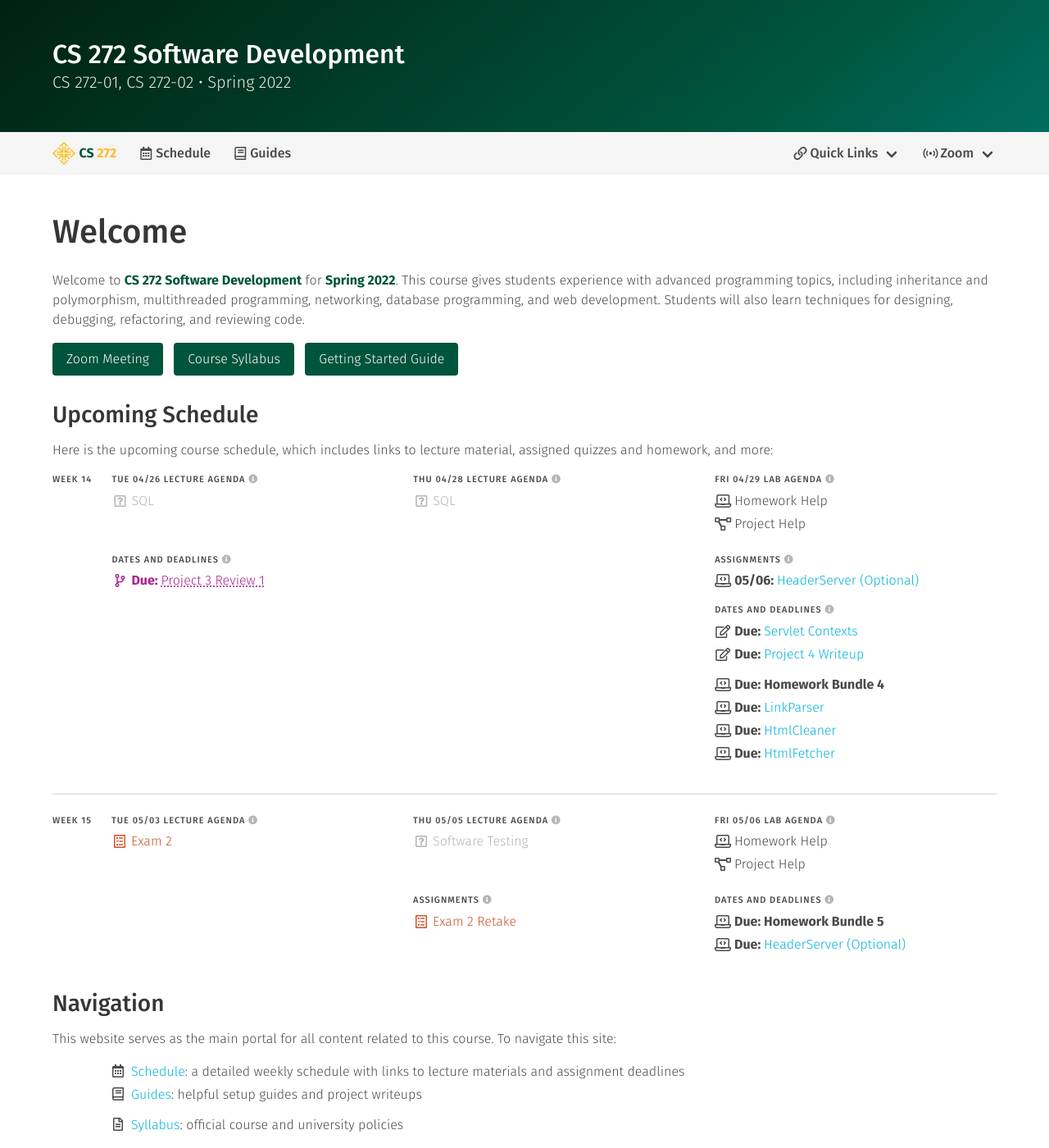
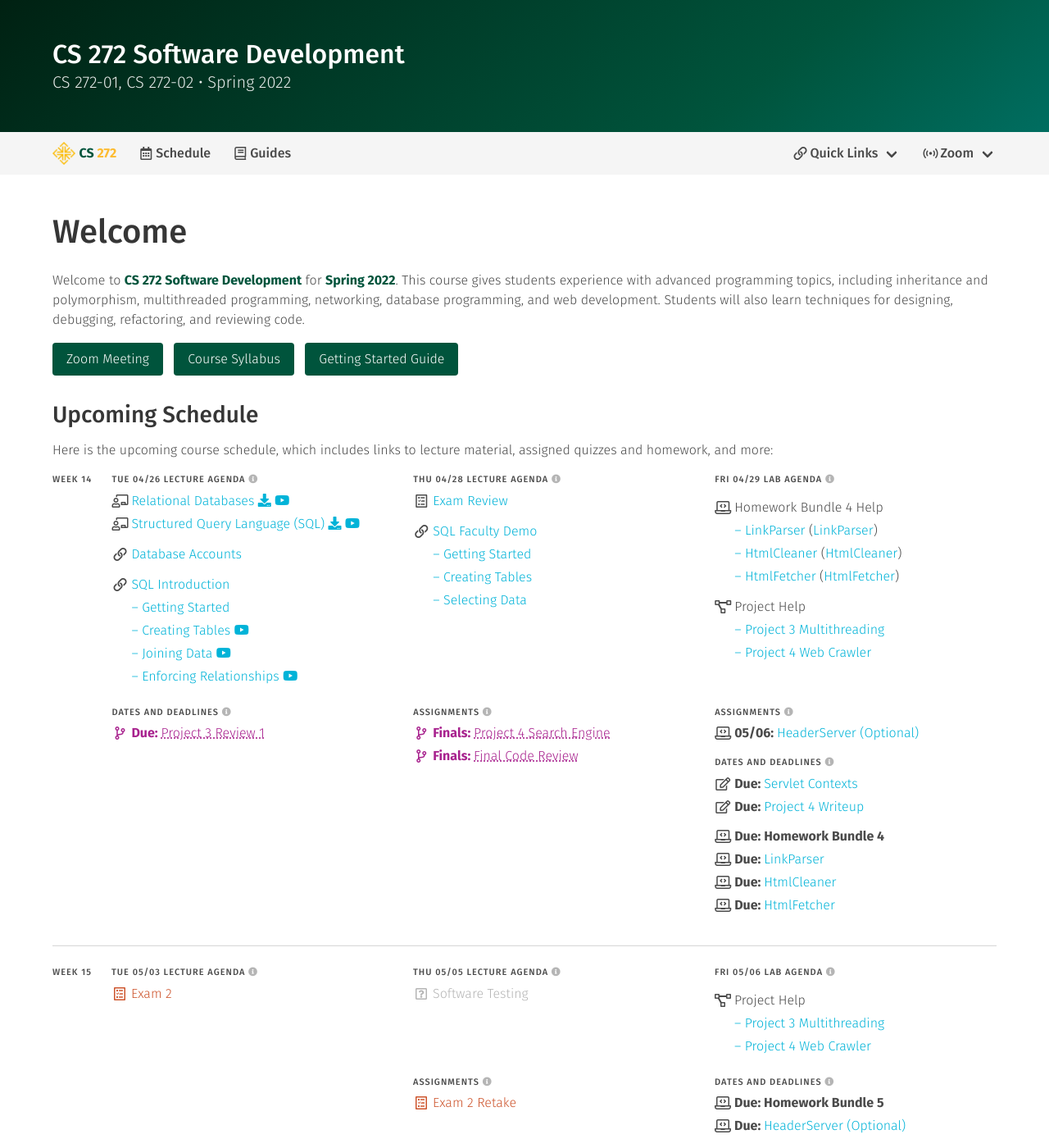
Before and after one commit to usf-cs272-spring2022/usf-cs272-spring2022.github.io, a Jekyll site: the page built from index.md, in a window 1280 px wide and 1400 px high. Shown: the whole window at 82% size. Built offline with Jekyll 4.4.1, drawn with Linux system fonts in a browser that asks for light colours.

Commit message:
Updating week 14

```diff
--- a/_data/schedule.yml
+++ b/_data/schedule.yml
@@ -1805,8 +1805,40 @@ weeks:
         sections:
           - <<: *lectures
             items:
-              - text: 'SQL'
-                type: [*pending]
+              - file: 'slides'
+                name: 'relational'
+
+              - file: 'slides'
+                name: 'sql'
+
+              - text: 'Database Accounts'
+                icon: 'website'
+                link: '/guides/sql/database-accounts.html'
+                type: ['bump']
+
+              - text: 'SQL Introduction'
+                icon: 'website'
+                link: '/guides/sql/sql-intro-started.html'
+                type: ['bump']
+
+              - text: '– Getting Started'
+                icon: 'nothing'
+                link: '/guides/sql/sql-intro-started.html'
+
+              - text: '– Creating Tables'
+                icon: 'nothing'
+                link: '/guides/sql/sql-intro-creating.html'
+                tube: 'https://drive.google.com/file/d/1W5pneWmLOXVkDrvxL9YWhRsZ8PwjM4vZ/view?usp=sharing'
+
+              - text: '– Joining Data'
+                icon: 'nothing'
+                link: '/guides/sql/sql-intro-joining.html'
+                tube: 'https://drive.google.com/file/d/1auHLPbiHxJq8tr_78HtNrKELu2Wi_zk4/view?usp=sharing'
+
+              - text: '– Enforcing Relationships'
+                icon: 'nothing'
+                link: '/guides/sql/sql-intro-enforcing.html'
+                tube: 'https://drive.google.com/file/d/1MOokzFUB8FXT2msoxU65PcqMlxYOsd0B/view?usp=sharing'
 
           - <<: *deadlines
             items:
@@ -1817,18 +1849,74 @@ weeks:
         sections:
           - <<: *lectures
             items:
-              - text: 'SQL'
-                type: [*pending]
+              - text: 'Exam Review'
+                link: '/guides/exams/exam-2.html'
+                icon: 'exam'
+
+              - text: 'SQL Faculty Demo'
+                icon: 'website'
+                link: '/guides/sql/sql-intro-started.html'
+                type: 'bump'
+
+              - text: '– Getting Started'
+                icon: 'nothing'
+                link: '/guides/sql/sql-demo-intro.html'
+
+              - text: '– Creating Tables'
+                icon: 'nothing'
+                link: '/guides/sql/sql-demo-creating.html'
+
+              - text: '– Selecting Data'
+                icon: 'nothing'
+                link: '/guides/sql/sql-demo-selecting.html'
+
+          - <<: *assignments
+            items:
+              - file: 'projects'
+                name: 'project4r'
+                text: 'Project 4 Search Engine'
+
+              - text: 'Final Code Review'
+                link: '/guides/projects/final-review.html'
+                icon: 'review'
+                show: true
+                date: 'Finals'
+                type: ['has-text-usf-plum']
 
       - date: 2022-04-29
         sections:
           - <<: *labs
             items:
-              - text: 'Homework Help'
-                icon: 'homework'
+              - text: 'Homework Bundle 4 Help'
+                icon: 'homework'
+                type: 'bump'
+
+              - text: '– LinkParser'
+                icon: 'nothing'
+                link: 'https://usfca.instructure.com/courses/1605147/assignments/7166824'
+                more: '(<a href="https://github.com/usf-cs272-spring2022/homework-LinkParser-template">LinkParser</a>)'
+
+              - text: '– HtmlCleaner'
+                icon: 'nothing'
+                link: 'https://usfca.instructure.com/courses/1605147/assignments/7166826'
+                more: '(<a href="https://github.com/usf-cs272-spring2022/homework-HtmlCleaner-template">HtmlCleaner</a>)'
+
+              - text: '– HtmlFetcher'
+                icon: 'nothing'
+                link: 'https://usfca.instructure.com/courses/1605147/assignments/7166825'
+                more: '(<a href="https://github.com/usf-cs272-spring2022/homework-HtmlFetcher-template">HtmlFetcher</a>)'
 
               - text: 'Project Help'
                 icon: 'project'
+                type: 'bump'
+
+              - text: '– Project 3 Multithreading'
+                icon: 'nothing'
+                link: '/guides/projects/project-3.html'
+
+              - text: '– Project 4 Web Crawler'
+                icon: 'nothing'
+                link: '/guides/projects/project-4a.html'
 
           - <<: *assignments
             items:
@@ -1884,11 +1972,17 @@ weeks:
         sections:
           - <<: *labs
             items:
-              - text: 'Homework Help'
-                icon: 'homework'
-
               - text: 'Project Help'
                 icon: 'project'
+                type: 'bump'
+
+              - text: '– Project 3 Multithreading'
+                icon: 'nothing'
+                link: '/guides/projects/project-3.html'
+
+              - text: '– Project 4 Web Crawler'
+                icon: 'nothing'
+                link: '/guides/projects/project-4a.html'
 
           - <<: *deadlines
             items:
```
